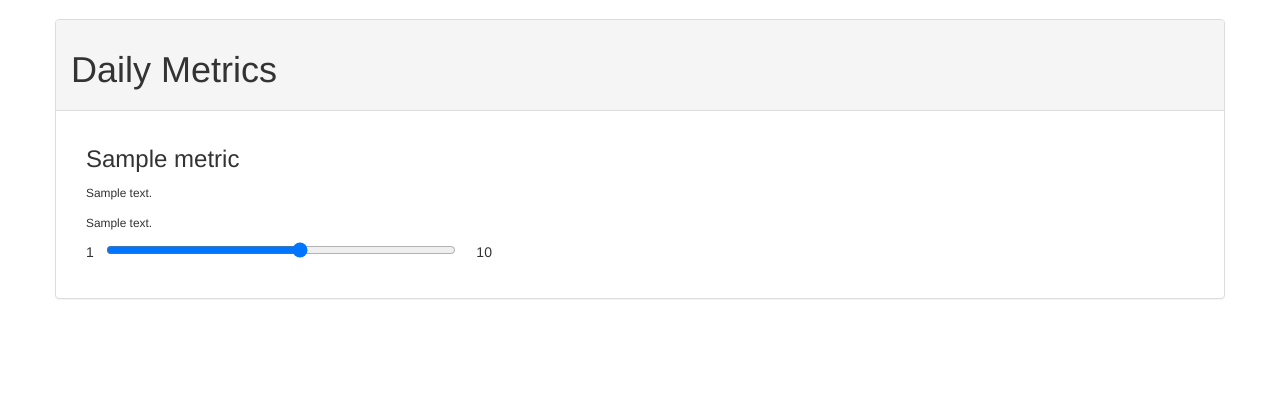
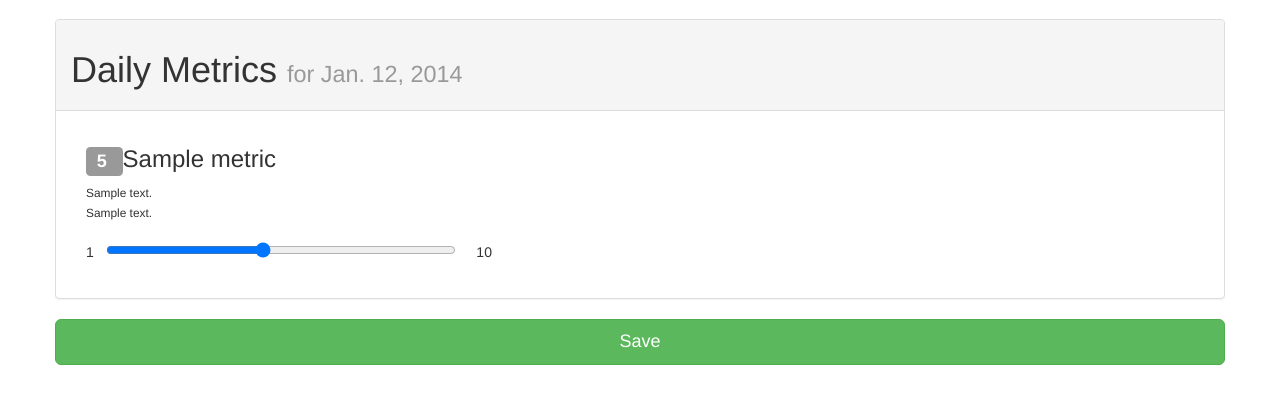
Before and after one commit to ckcollab/chin-up, a Django app: page /input/ in a window 1280 px wide. Shown: the part 51-455 px from the top of the page. Run offline with Django 3.2, Linux system fonts and the light colour scheme; tables that the repository leaves empty hold one stand-in row (values such as "Sample post"); style sheets or scripts are compiled from the project's sources; some libraries are stand-ins or nearby versions.

Commit message:
form bug fixed, metric records updated and such

```diff
--- a/project/apps/chinup/models.py
+++ b/project/apps/chinup/models.py
@@ -20,6 +20,7 @@ class Metric(models.Model):
 
 
 class MetricRecord(models.Model):
+    metric = models.ForeignKey(Metric, unique_for_date="datetime")
     datetime = models.DateTimeField()
     measurement = models.IntegerField()
     notes = models.TextField()
--- a/project/apps/chinup/views.py
+++ b/project/apps/chinup/views.py
@@ -15,8 +15,14 @@ def home(request):
 
 
 def input(request):
+    # if form data
+    # process form
+    # get_or_create each metric + day
+    # save data
+
     return render(request, 'chinup/input.html', {
         'daily_metrics': Metric.objects.filter(daily=True),
         'monthly_metrics': Metric.objects.filter(monthly=True),
-        'day_of_month': datetime.date.today().day
+        'day_of_month': datetime.date.today().day,
+        'date': datetime.date.today()
     })
--- a/project/static/css/input.css
+++ b/project/static/css/input.css
@@ -1,6 +1,6 @@
 .metric_input {
   position: relative;
-  margin-bottom: 20px;
+  margin: 20px 0;
 }
 .metric_input .min_label,
 .metric_input .max_label {
--- a/project/static/css/input.less
+++ b/project/static/css/input.less
@@ -2,7 +2,7 @@
 
 .metric_input {
     position: relative;
-    margin-bottom: 20px;
+    margin: 20px 0;
 
     .min_label, .max_label {
         position: absolute;
--- /dev/null
+++ b/project/static/js/chinup.js
@@ -0,0 +1,10 @@
+var chinupApp = angular.module('chinupApp', []);
+
+chinupApp.config(function($interpolateProvider) {
+  $interpolateProvider.startSymbol('{[{');
+  $interpolateProvider.endSymbol('}]}');
+});
+
+function ChinupController($scope) {
+    $scope.metrics = {};
+}
--- a/project/templates/base.html
+++ b/project/templates/base.html
@@ -1,7 +1,7 @@
 {% load static from staticfiles %}
 
 <!DOCTYPE html>
-<html>
+<html ng-app>
 <head>
     <title></title>
 
@@ -9,7 +9,7 @@
     <link rel="stylesheet" type="text/css" href="{% static "css/main.css" %}">
     <link rel="stylesheet" type="text/css" href="{% static "css/input.css" %}">
 </head>
-<body>
+<body ng-controller="ChinupController">
     <nav class="navbar navbar-default navbar-fixed-top" role="navigation">
         <div class="navbar-header">
             <button type="button" class="navbar-toggle" data-toggle="collapse" data-target="#navbar-mobile-menu">
@@ -35,5 +35,8 @@
 
     <script src="http://code.jquery.com/jquery-1.10.1.min.js"></script>
     <script type="text/javascript" src="{% static "js/bootstrap.min.js" %}"></script>
+    <script src="https://ajax.googleapis.com/ajax/libs/angularjs/1.2.8/angular.min.js"></script>
+
+    <script type="text/javascript" src="{% static "js/chinup.js" %}"></script>
 </body>
 </html>
--- a/project/templates/chinup/home.html
+++ b/project/templates/chinup/home.html
@@ -5,7 +5,8 @@
         <div class="row">
             <div class="panel panel-default">
                 <div class="panel-heading">
-                    <h1>Daily</h1>
+                    <h1>Daily <small>30 day avg</small></h1>
+
                 </div>
 
                 <div class="panel-body">
@@ -22,7 +23,7 @@
 
             <div class="panel panel-default">
                 <div class="panel-heading">
-                    <h1>Monthly</h1>
+                    <h1>Monthly <small>4 mon avg</small></h1>
                 </div>
 
                 <div class="panel-body">
--- a/project/templates/chinup/input.html
+++ b/project/templates/chinup/input.html
@@ -38,27 +38,47 @@
         <div class="row">
             <div class="panel panel-default">
                 <div class="panel-heading">
-                    <h1>Daily Metrics</h1>
+                    <h1>Daily Metrics <small>for {{ date }}</small></h1>
                 </div>
 
                 <div class="panel-body">
-                    <form>
+                    <ng-form>
                         {% for metric in daily_metrics %}
                             <div class="col-lg-6">
-                                <h3>{{ metric.name }}</h3>
-                                <p><small>{{ metric.description_worst }}</small></p>
-                                <p><small>{{ metric.description_best }}</small></p>
+                                <h3>
+                                    <span
+                                            class="label label-default"
+                                            ng-bind="metrics[{{ metric.pk }}]"
+                                            ng-class="{
+                                                'label-danger': metrics[{{ metric.pk }}] <= 2,
+                                                'label-warning': metrics[{{ metric.pk }}] <= 4,
+
+                                                'label-default': metrics[{{ metric.pk }}] == 5,
+                                                'label-info': metrics[{{ metric.pk }}] >= 6 && metrics[{{ metric.pk }}] < 9,
+                                                'label-success': metrics[{{ metric.pk }}] >= 9}
+                                            "
+                                    >
+                                        5
+                                    </span>
+                                    {{ metric.name }}
+                                </h3>
+                                <small>{{ metric.description_worst }}</small><br>
+                                <small>{{ metric.description_best }}</small>
 
                                 <div class="metric_input">
                                     <span class="min_label">1</span>
-                                    <input id="asdf" type="range" name="metric_{{ metric.pk }}" min="1" max="10">
+                                    <input id="asdf" type="range" name="metric_{{ metric.pk }}" ng-model="metrics[{{ metric.pk }}]" ng-init="metrics[{{ metric.pk }}] = 5" min="1" value="5" max="10">
                                     <span class="max_label">10</span>
                                 </div>
                             </div>
                         {% endfor %}
-                    </form>
+                    </ng-form>
                 </div>
             </div>
         </div>
+
+        <div class="row">
+            <div class="btn btn-success btn-lg btn-block">Save</div>
+        </div>
     </div>
 {% endblock %}
--- a/settings/base.py
+++ b/settings/base.py
@@ -98,7 +98,7 @@ BASE_AND_LIBRARY_APPS = (
     'django.contrib.staticfiles',
 
     'south',
-    'debug_toolbar',
+    #'debug_toolbar',
     'gunicorn',
 )
 
```
